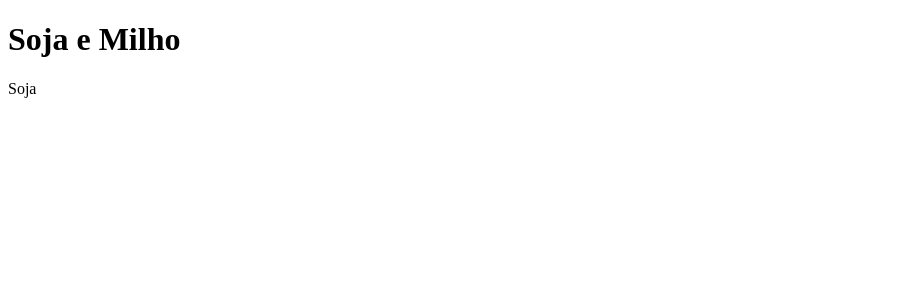
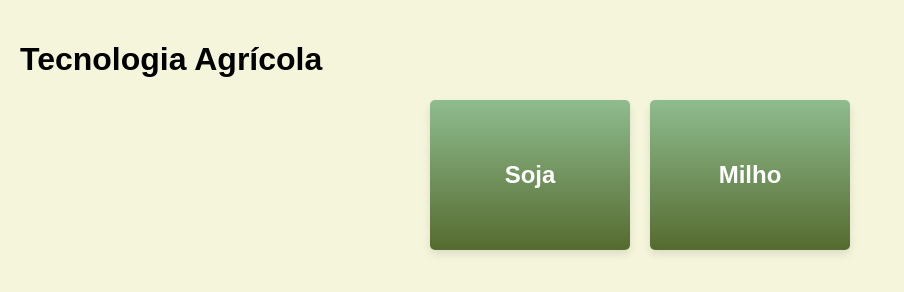
Before and after one commit to gustavoandriano/pagina-web, a plain HTML site: page index.html in a window 1280 px wide. Shown: the whole page, without its empty margins (0-904 px from the left). Drawn offline with Linux system fonts and the light colour scheme.

Commit message:
Add files via upload

```diff
--- a/index.html
+++ b/index.html
@@ -3,12 +3,32 @@
 <head>
     <meta charset="UTF-8">
     <meta name="viewport" content="width=device-width, initial-scale=1.0">
-    <title>Agricultura</title>
+    <title>Tecnologia Agrícola</title>
+    <link rel="stylesheet" href="style.css">
 </head>
 <body>
-    <h1>Soja e Milho</h1>
-    <div class="card">
-        <p>Soja</p>
+    <h1>Tecnologia Agrícola</h1>
+    <div class="container">
+        <div class="card">
+            <div class="card-content">
+                <div class="front">
+                    <h3>Soja</h3>
+                </div>
+                <div class="back">
+                    <p>Época de plantio: Out-Dez</p>
+                </div>
+            </div>
+        </div>
+        <div class="card">
+            <div class="card-content">
+                <div class="front">
+                    <h3>Milho</h3>
+                </div>
+                <div class="back">
+                    <p>Profundidade: 3-5 cm</p>
+                </div>
+            </div>
+        </div>
     </div>
 </body>
 </html>
--- a/style.css
+++ b/style.css
@@ -1,14 +1,62 @@
 body {
     font-family: Arial, sans-serif;
+    background-color: #f5f5dc;
+    margin: 0;
     padding: 20px;
-    background-color: #f5f5dc;
+}
+
+.container {
+    display: flex;
+    justify-content: center;
+    gap: 20px;
 }
 
 .card {
-    background-color: #fff;
+    width: 200px;
+    height: 150px;
+    perspective: 1000px;
+}
+
+.card-content {
+    position: relative;
+    width: 100%;
+    height: 100%;
+    transition: transform 0.6s;
+    transform-style: preserve-3d;
+    box-shadow: 0 4px 8px rgba(0,0,0,0.1);
+    border-radius: 5px;
+}
+
+.card:hover .card-content {
+    transform: rotateY(180deg);
+}
+
+.front, .back {
+    position: absolute;
+    width: 100%;
+    height: 100%;
+    backface-visibility: hidden;
+    border-radius: 5px;
+    display: flex;
+    flex-direction: column;
+    justify-content: center;
+    align-items: center;
+}
+
+.front {
+    background: linear-gradient(to bottom, #8fbc8f, #556b2f);
+    color: white;
+}
+
+.front h3 {
+    margin: 0;
+    font-size: 1.5rem;
+}
+
+.back {
+    background: white;
+    transform: rotateY(180deg);
+    color: #333;
     padding: 15px;
-    margin: 10px;
-    border-radius: 5px;
-    width: 200px;
-    border-top: 3px solid #6b8e23;
+    box-sizing: border-box;
 }
```
